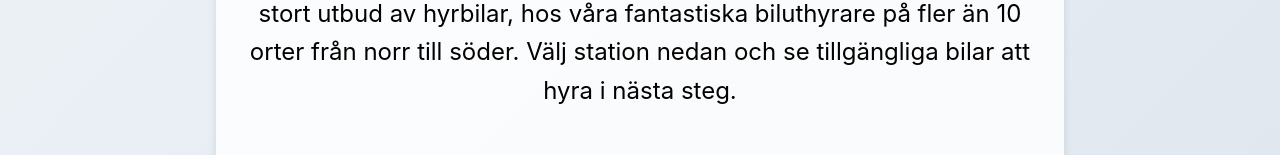
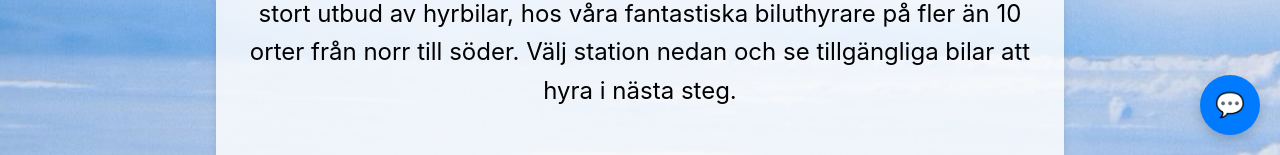
Before and after one commit to Kouroshkt/frontend-bookning, a React (Create React App) app: page / in a window 1280 px wide. Shown: the part 645-800 px from the top of the page. Built offline with nearby package versions, Linux system fonts and the light colour scheme; no server answers.

Commit message:
Create AIChat.jsx

```diff
--- /dev/null
+++ b/src/Component/AIChat.jsx
@@ -0,0 +1,140 @@
+import React, { useState } from "react";
+import axios from "axios";
+
+export default function AIChat() {
+  const [isOpen, setIsOpen] = useState(false);
+  const [message, setMessage] = useState("");
+  const [response, setResponse] = useState("");
+  const [loading, setLoading] = useState(false);
+
+  const sendMessage = async () => {
+    if (!message.trim()) return;
+    setLoading(true);
+    setResponse("");
+    try {
+      const res = await axios.post("http://localhost:8080/ai/chat", {
+        message: message,
+      });
+      setResponse(res.data);
+    } catch (err) {
+      console.error(err);
+      setResponse("❌ Fel vid kommunikation med servern.");
+    } finally {
+      setLoading(false);
+    }
+  };
+
+  const handleKeyDown = (e) => {
+    if (e.key === "Enter" && !e.shiftKey) {
+      e.preventDefault();
+      sendMessage();
+    }
+  };
+
+  return (
+    <div style={styles.container}>
+      {isOpen ? (
+        <div style={styles.chatBox}>
+          <div style={styles.header}>
+            <span>🤖 AI-Chat</span>
+            <button style={styles.closeBtn} onClick={() => setIsOpen(false)}>×</button>
+          </div>
+          <div style={styles.body}>
+            <textarea
+              rows={3}
+              value={message}
+              onChange={(e) => setMessage(e.target.value)}
+              onKeyDown={handleKeyDown}
+              placeholder="Skriv meddelande..."
+              style={styles.textarea}
+            />
+            <button onClick={sendMessage} style={styles.sendBtn} disabled={loading}>
+              Skicka
+            </button>
+            {loading && <p>⏳ Väntar på svar...</p>}
+            {response && (
+              <div style={styles.response}>
+                <strong>Svar:</strong>
+                <p style={{ whiteSpace: "pre-line" }}>{response}</p>
+              </div>
+            )}
+          </div>
+        </div>
+      ) : (
+        <button style={styles.floatingBtn} onClick={() => setIsOpen(true)}>
+          💬
+        </button>
+      )}
+    </div>
+  );
+}
+
+const styles = {
+  container: {
+    position: "fixed",
+    bottom: 20,
+    right: 20,
+    zIndex: 1000,
+  },
+  floatingBtn: {
+    backgroundColor: "#007bff",
+    color: "white",
+    border: "none",
+    borderRadius: "50%",
+    width: 60,
+    height: 60,
+    fontSize: 24,
+    cursor: "pointer",
+    boxShadow: "0 4px 12px rgba(0,0,0,0.2)",
+  },
+  chatBox: {
+    width: 300,
+    backgroundColor: "#fff",
+    borderRadius: 8,
+    boxShadow: "0 4px 12px rgba(0,0,0,0.3)",
+    display: "flex",
+    flexDirection: "column",
+    overflow: "hidden",
+  },
+  header: {
+    backgroundColor: "#007bff",
+    color: "#fff",
+    padding: "10px 12px",
+    display: "flex",
+    justifyContent: "space-between",
+    alignItems: "center",
+  },
+  closeBtn: {
+    background: "transparent",
+    border: "none",
+    color: "#fff",
+    fontSize: 20,
+    cursor: "pointer",
+  },
+  body: {
+    padding: 10,
+  },
+  textarea: {
+    width: "100%",
+    resize: "none",
+    padding: 8,
+    borderRadius: 4,
+    fontSize: 14,
+    marginBottom: 8,
+  },
+  sendBtn: {
+    width: "100%",
+    padding: 10,
+    backgroundColor: "#007bff",
+    color: "#fff",
+    border: "none",
+    borderRadius: 4,
+    cursor: "pointer",
+  },
+  response: {
+    marginTop: 10,
+    backgroundColor: "#f3f3f3",
+    padding: 8,
+    borderRadius: 4,
+  },
+};
--- a/src/Rootlayout/RootLayout.jsx
+++ b/src/Rootlayout/RootLayout.jsx
@@ -1,6 +1,7 @@
 import { Outlet } from "react-router-dom";
 import Footer from "../Footer/Footer";
 import Nav from "../Navbar/Nav"
+import AIChat from "../Component/AIChat";
 
 export default function RootLayout (){
     return(<>
@@ -8,6 +9,7 @@ export default function RootLayout (){
     <main>
         <Outlet/>
     </main>
+    <AIChat/>
     <Footer/>
     </>);
 }
--- a/src/pages/Home.jsx
+++ b/src/pages/Home.jsx
@@ -77,7 +77,7 @@ export default function Home() {
         {categories.map((category) => (category.id < 6 &&
           <StyledCategoryItem>
             <StyledTitle>{category.categoryName}</StyledTitle>
-            <img src={category.categoryImage} alt=" "/>
+            <img src={category.categoryImage} alt=" " />
             <p>{category.description}</p>
           </StyledCategoryItem>
         ))
@@ -182,7 +182,7 @@ Välj station nedan och se tillgängliga bilar att hyra i nästa steg.<br></br><
           ))
         )}
       </StyledCarList>
-      <CarPic/>
+      <CarPic />
     </StyledContainer>
   );
 }
@@ -193,7 +193,7 @@ const StyledLabel = styled.label`
   display: block;
 `;
 const StyledTitle = styled.h1`
-color:#333;
+color:#0906aa;
 text-align: center;
 `;
 const StyledDatePicker = styled(DatePicker)`
@@ -222,7 +222,7 @@ font-family:'Segoe UI', Tahoma, Geneva, Verdana, sans-serif;
 `
 const StyledContainer = styled.div`
   padding: 5rem;
-  background: linear-gradient(135deg, #f0f4f8, #d9e2ec);
+  background-image: url("/0.jpg");
   min-height: 100vh;
 `;
 
```
Also changed, not shown: public/0.jpg (added). Lines whose indentation alone changed are shown as unchanged.
